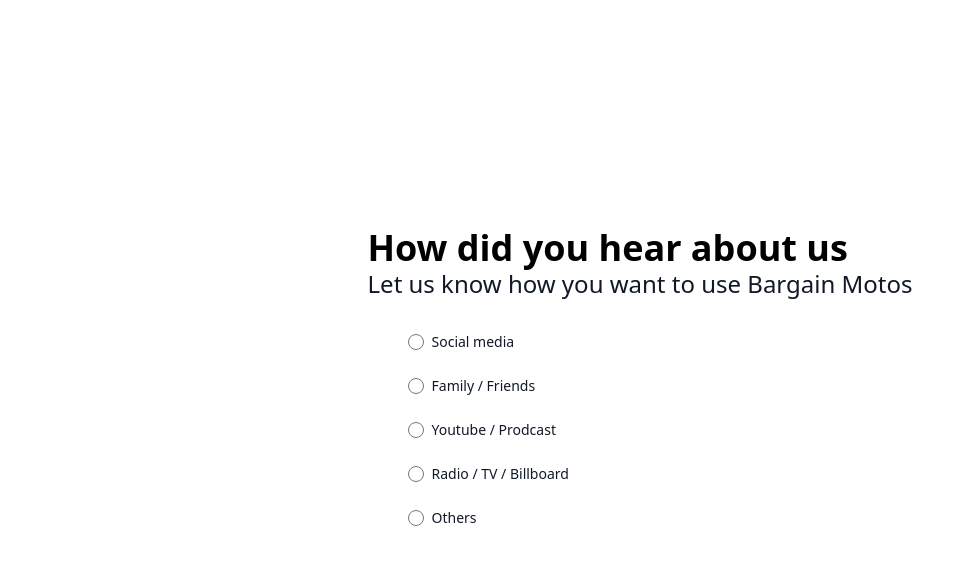
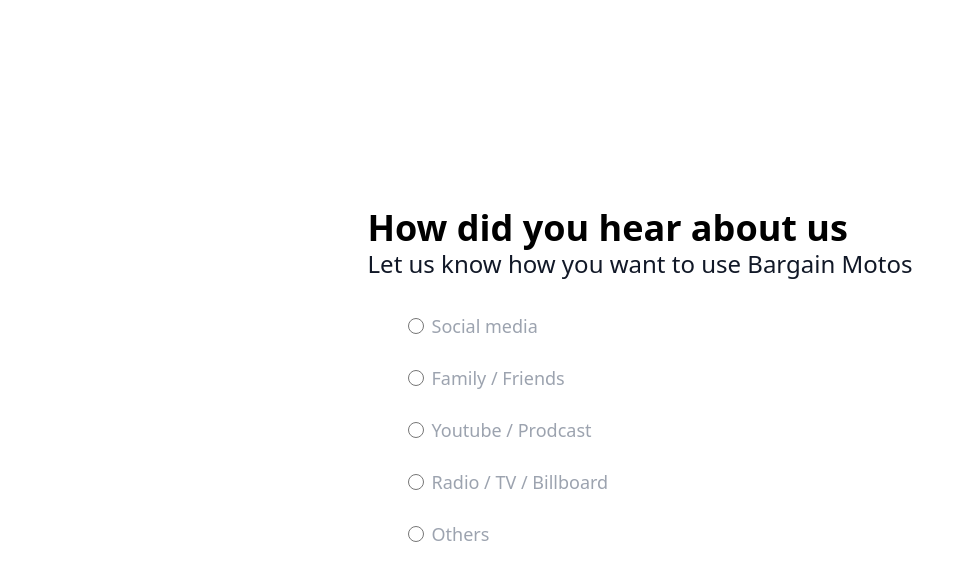
Before and after one commit to Nelson877/Bargain-portal, a website: page UserOnboard/UserOnboard.html in a window 1280 px wide. Shown: the part 103-684 px from the top of the page, without its empty margins (0-972 px from the left). Drawn offline with nearby package versions, Linux system fonts and the light colour scheme.

Commit message:
Update UserOnboard.html

```diff
--- a/UserOnboard/UserOnboard.html
+++ b/UserOnboard/UserOnboard.html
@@ -39,7 +39,7 @@
             />
             <label
               for=""
-              class="ml-2 text-sm font-medium text-gray-900 dark:text-gray-300"
+              class="ml-2 text-lg font-light text-gray-400 dark:text-gray-900"
               >Social media</label
             >
           </div>
@@ -54,7 +54,7 @@
             />
             <label
               for=""
-              class="ml-2 text-sm font-medium text-gray-900 dark:text-gray-300"
+              class="ml-2 text-lg font-light text-gray-400 dark:text-gray-900"
               >Family / Friends</label
             >
           </div>
@@ -69,7 +69,7 @@
             />
             <label
               for=""
-              class="ml-2 text-sm font-medium text-gray-900 dark:text-gray-300"
+              class="ml-2 text-lg font-light text-gray-400 dark:text-gray-900"
               >Youtube / Prodcast</label
             >
           </div>
@@ -84,7 +84,7 @@
             />
             <label
               for=""
-              class="ml-2 text-sm font-medium text-gray-900 dark:text-gray-300"
+              class="ml-2 text-lg font-light text-gray-400 dark:text-gray-900"
               >Radio / TV / Billboard</label
             >
           </div>
@@ -99,7 +99,7 @@
             />
             <label
               for=""
-              class="ml-2 text-sm font-medium text-gray-900 dark:text-gray-300"
+              class="ml-2 text-lg font-light text-gray-400 dark:text-gray-900"
               >Others</label
             >
           </div>
```
